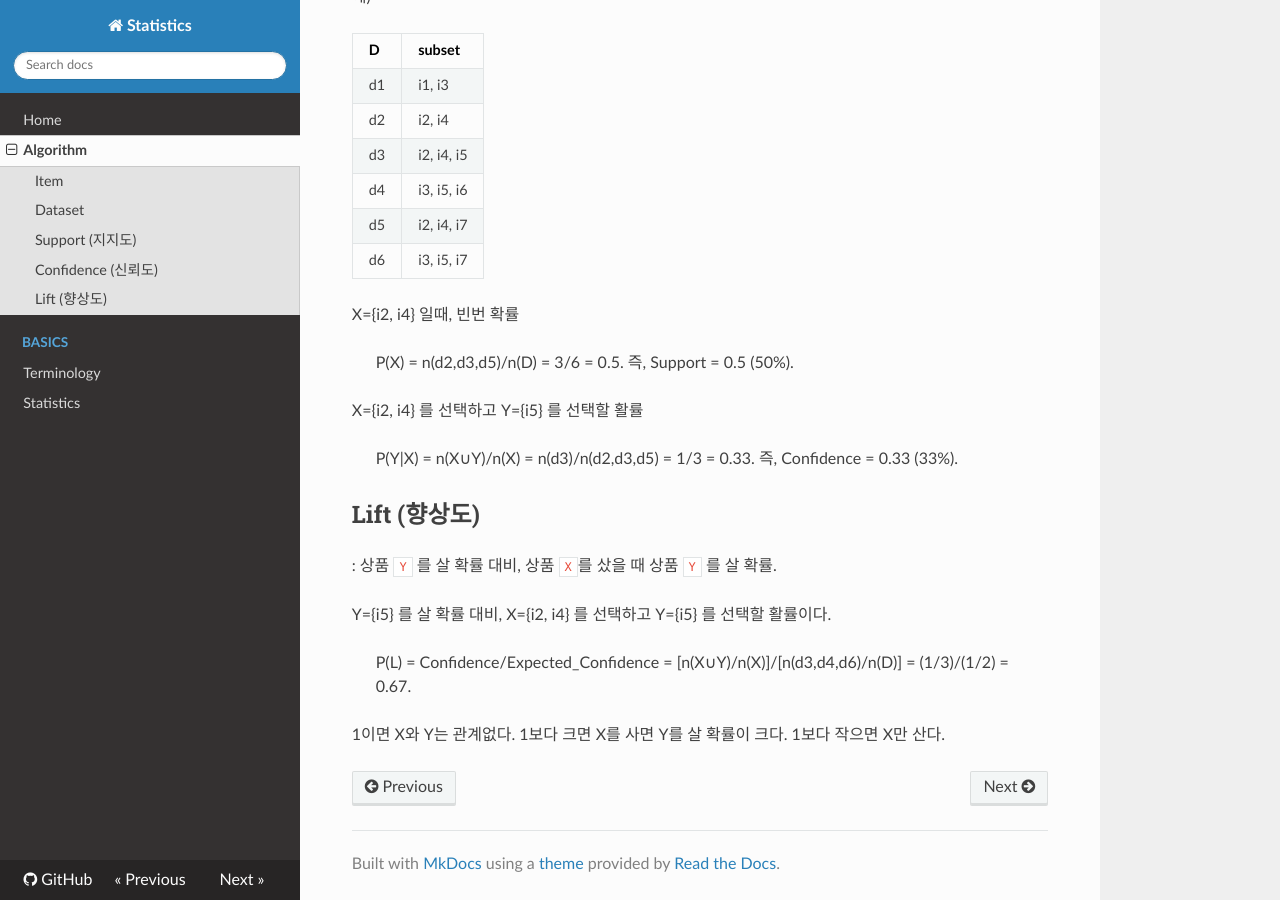
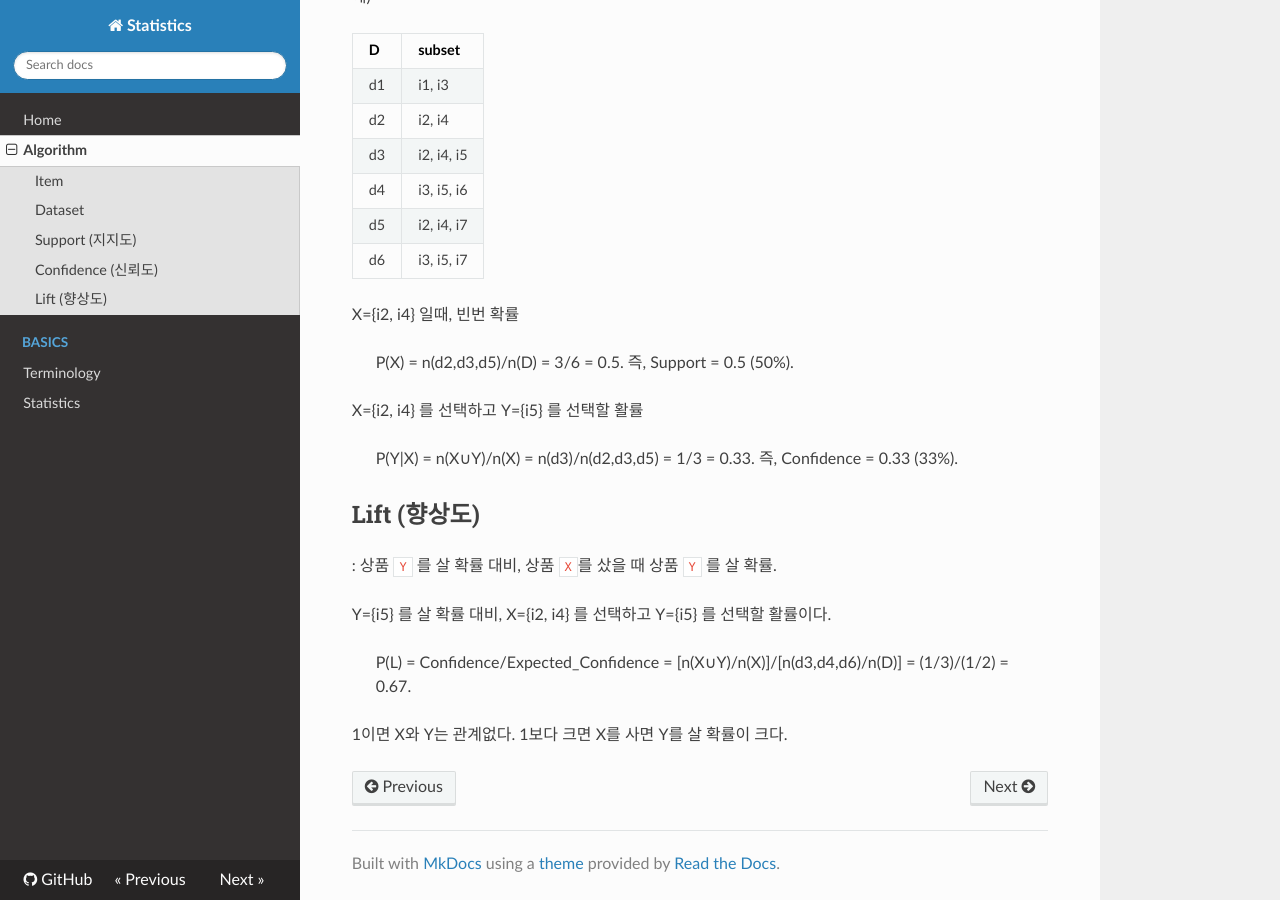
Before and after one commit to WonyoungCho/Statistics, an MkDocs documentation site: the page built from docs/algorithm.md, in a window 1280 px wide and 900 px high, scrolled down 722 px. Built offline with MkDocs 1.6.1, drawn with Linux system fonts in a browser that asks for light colours; nearby versions of some CDN libraries; old or Windows-style settings are respelled for this version of MkDocs.

Commit message:
Update algorithm.md

```diff
--- a/docs/algorithm.md
+++ b/docs/algorithm.md
@@ -38,4 +38,4 @@ X={i2, i4} 를 선택하고 Y={i5} 를 선택할 활률
 Y={i5} 를 살 확률 대비, X={i2, i4} 를 선택하고 Y={i5} 를 선택할 활률이다.
 > P(L) = Confidence/Expected_Confidence = [n(X∪Y)/n(X)]/[n(d3,d4,d6)/n(D)] = (1/3)/(1/2) = 0.67.
 
-1이면 X와 Y는 관계없다. 1보다 크면 X를 사면 Y를 살 확률이 크다. 1보다 작으면 X만 산다.
+1이면 X와 Y는 관계없다. 1보다 크면 X를 사면 Y를 살 확률이 크다.
```
